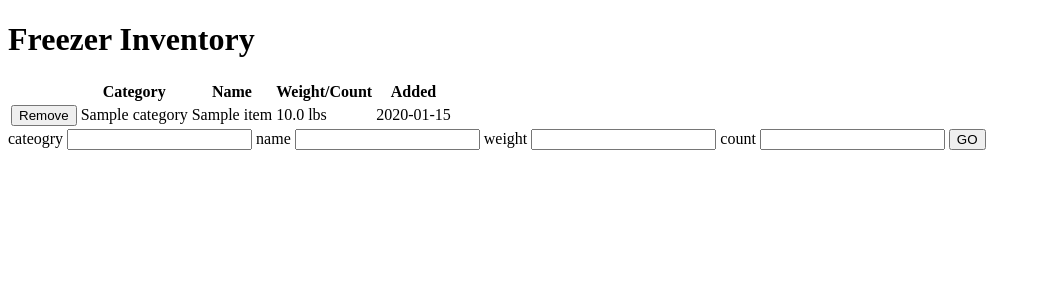
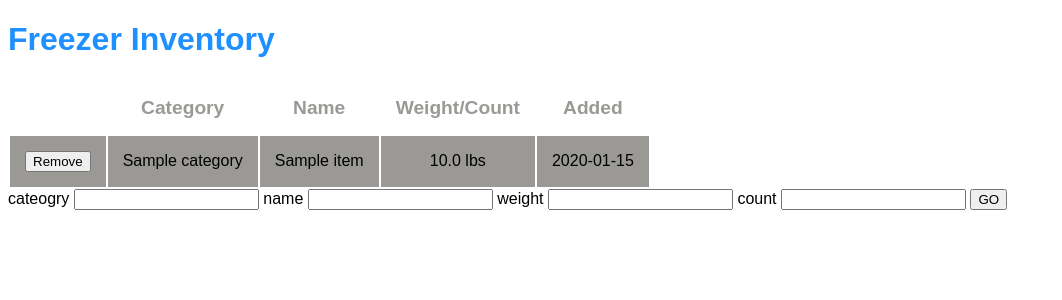
Before and after one commit to spx1/freezer-inventory, a Flask app: page /Inventory/home in a window 1280 px wide. Shown: the top 300 px of the page, without its empty margins (0-1062 px from the left). Run offline with Flask 3, Linux system fonts and the light colour scheme; tables that the repository leaves empty hold one stand-in row (values such as "Sample post"); parts of the project's set-up code (start-up, migrations or seed data) failed here and were passed over.

Commit message:
Add style sheet and VERY basic styling

```diff
--- /dev/null
+++ b/app/static/inventory.css
@@ -0,0 +1,37 @@
+body {
+    font-size: 100%;
+    font-family: Arial, Helvetica, sans-serif;
+    color: black;
+}
+
+h1 {
+    font-size: 2.0em;
+    color: dodgerblue;
+}
+
+h1.form {
+    text-align: center;
+}
+
+th {
+    font-size: 1.2em;
+    font-family: Arial, Helvetica, sans-serif;
+    color: #9a9996;
+    text-align: center;
+    padding: 15px;
+}
+
+tr {
+    font-size: 100%;
+    font-family: Arial, Helvetica, sans-serif;
+    color: black;
+}
+tr:nth-child(even) {background-color: #9a9996;}
+
+td {
+    font-size: 1.0em;
+    font-family: Arial, Helvetica, sans-serif;
+    color: black;
+    text-align: center;
+    padding: 15px;
+}
--- a/app/templates/inventory.html
+++ b/app/templates/inventory.html
@@ -1,6 +1,7 @@
 <!DOCTYPE html>
 <html lang="en">
 <head>
+    <link rel="stylesheet" type="text/css" href="{{url_for('static',filename='inventory.css')}}">
     <title>Freezer Inventory</title>
     <script>
         function removeOnClickHandler(url) {
```
